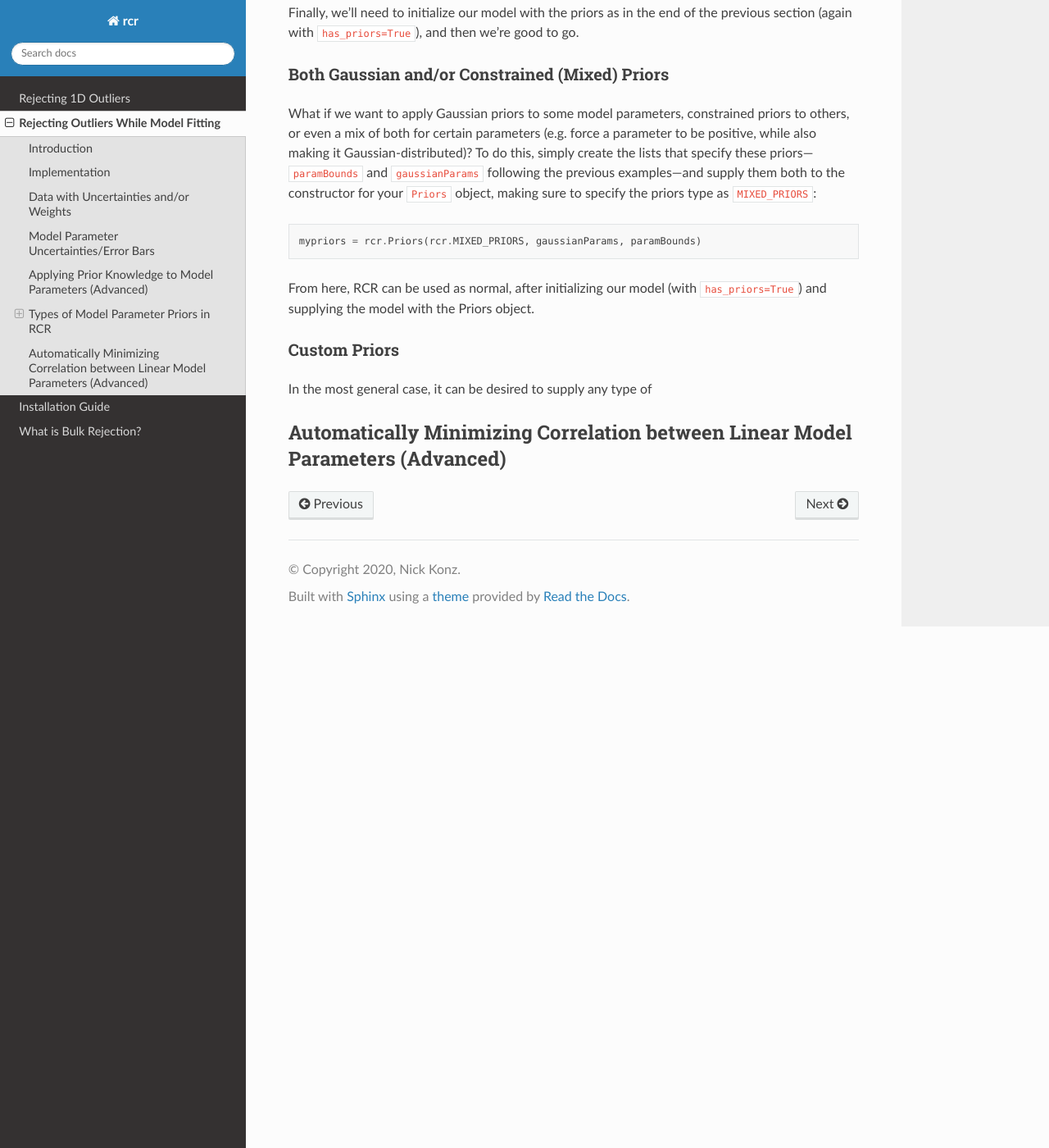
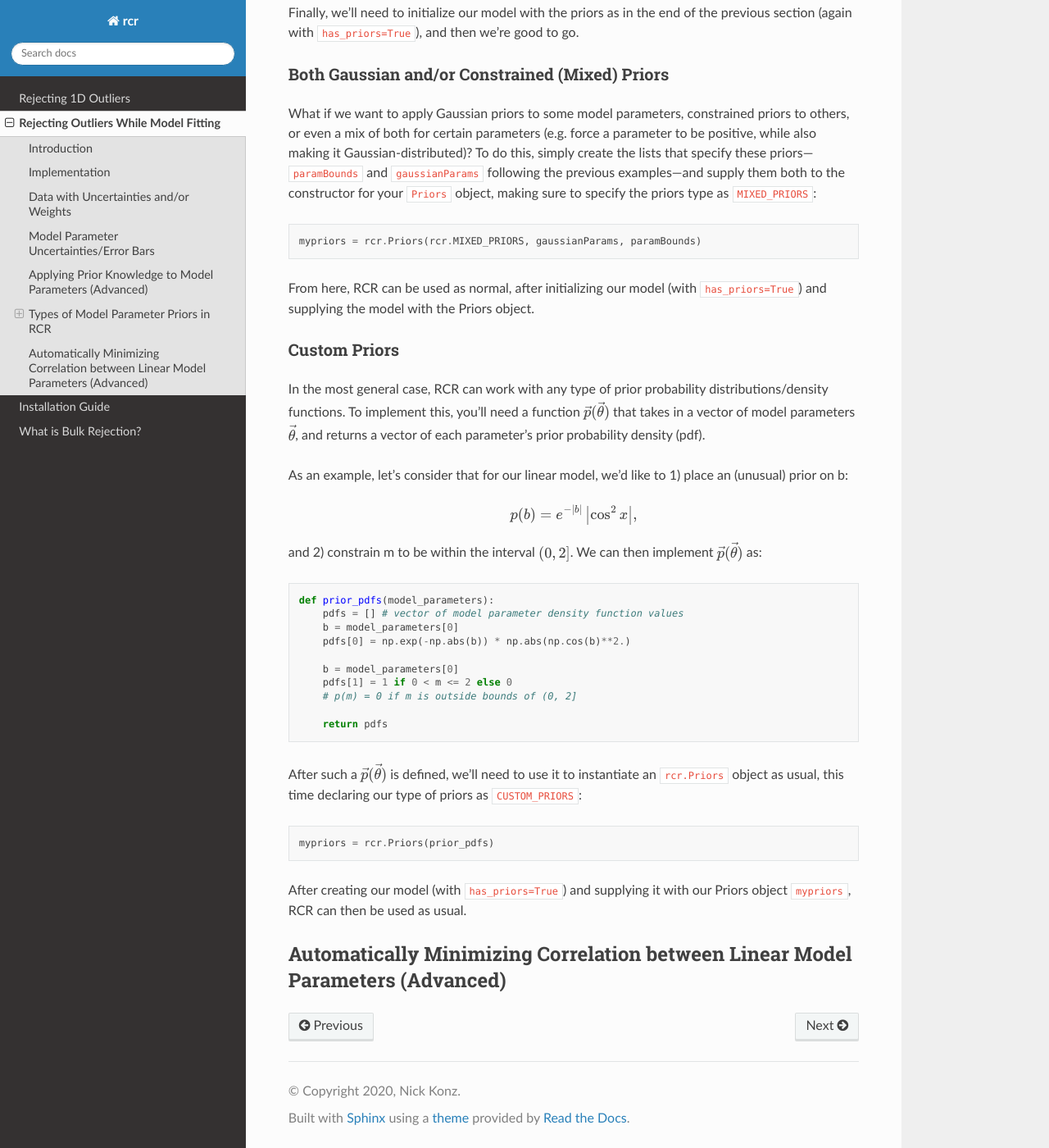
Before and after one commit to nickk124/robust-outlier-rejection, a Sphinx documentation site: the page built from docs/source/tutorials/functional.rst, in a window 1280 px wide and 1400 px high, scrolled down 12284 px. Shown: the whole window at 82% size. Built offline with Sphinx 7.4.7 and the Read the Docs theme 2.0.0, drawn with Linux system fonts in a browser that asks for light colours.

Commit message:
v2.4.6: Modified custom parameter prior function to take fewer arguments. Finished first draft of priors documentation.

```diff
--- a/docs/source/tutorials/functional.rst
+++ b/docs/source/tutorials/functional.rst
@@ -623,7 +623,44 @@ and supplying the model with the Priors object.
 Custom Priors
 ^^^^^^^^^^^^^
 
-In the most general case, it can be desired to supply any type of
+In the most general case, RCR can work with any type of prior
+probability distributions/density functions. To implement this,
+you'll need a function :math:`\vec{p}(\vec{\theta})` that takes in
+a vector of model parameters :math:`\vec{\theta}`, and returns a vector
+of each parameter's prior probability density (pdf).
+
+As an example, let's consider that for our linear model, we'd like to 1) place
+an (unusual) prior on b:
+
+.. math::
+    p(b) = e^{-|b|}\left|\cos^2x\right|,
+
+and 2) constrain m to be within the interval :math:`(0, 2]`.
+We can then implement :math:`\vec{p}(\vec{\theta})` as:
+
+.. code-block:: python
+
+    def prior_pdfs(model_parameters):
+        pdfs = [] # vector of model parameter density function values
+        b = model_parameters[0]
+        pdfs[0] = np.exp(-np.abs(b)) * np.abs(np.cos(b)**2.)
+
+        b = model_parameters[0]
+        pdfs[1] = 1 if 0 < m <= 2 else 0
+        # p(m) = 0 if m is outside bounds of (0, 2]
+
+        return pdfs
+
+After such a :math:`\vec{p}(\vec{\theta})` is defined, we'll need to
+use it to instantiate an ``rcr.Priors`` object as usual, this time
+declaring our type of priors as ``CUSTOM_PRIORS``:
+
+.. code-block:: python
+
+    mypriors = rcr.Priors(prior_pdfs)
+
+After creating our model (with ``has_priors=True``) and supplying it with
+our Priors object ``mypriors``, RCR can then be used as usual.
 
 Automatically Minimizing Correlation between Linear Model Parameters (Advanced)
 -------------------------------------------------------------------------------
```
Also changed, not shown: 3 other files.
